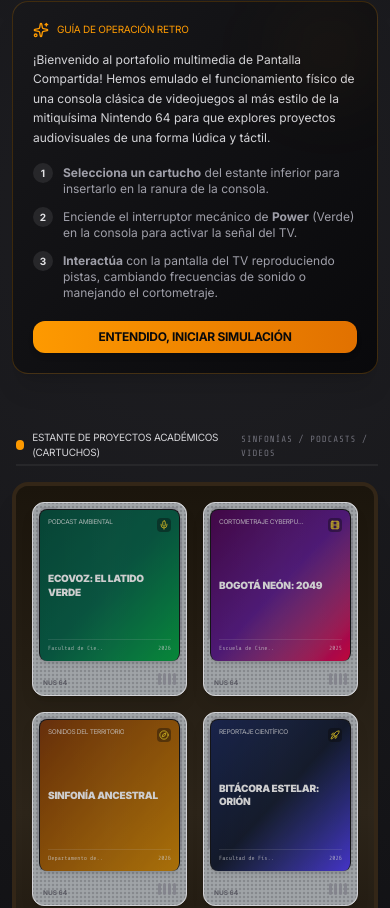
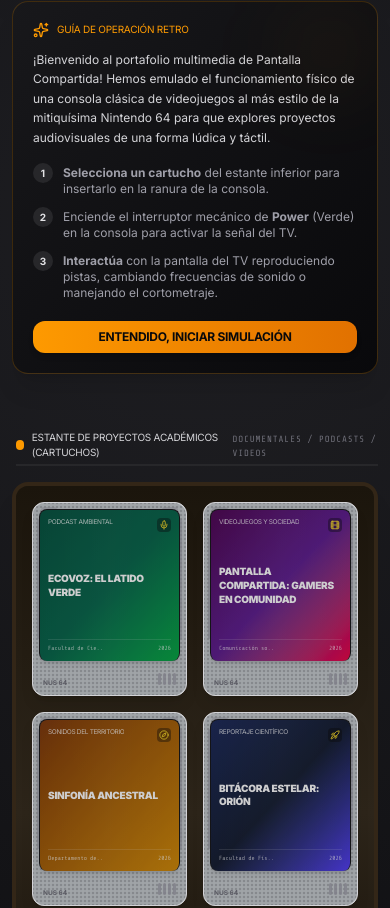
Before and after one commit to JuanVasquezJaramillo/PortafolioPantallaCompartida, a React (Vite) app in the folder PantallaCompartida/: page / in a window 390 px wide. Shown: the part 1092-2000 px from the top of the page. Built offline with nearby package versions, Linux system fonts and the light colour scheme; a web font is replaced by a local one.

Commit message:
Cambios en footer, en pantalla y fichaTecnica

```diff
--- a/PantallaCompartida/src/components/Consola64.tsx
+++ b/PantallaCompartida/src/components/Consola64.tsx
@@ -41,7 +41,7 @@ export default function Console64({
   return (
     <div id="n64-console-root" className="w-full max-w-xl mx-auto my-6 relative filter drop-shadow-2xl">
       {/* Console Top View Shell */}
-      <div className="bg-gradient-to-b from-[#2a2b30] via-[#1f2024] to-[#141517] rounded-3xl p-6 sm:p-8 n64-shadow border border-zinc-700/30 relative plastic-texture overflow-hidden">
+      <div className="bg-gradient-to-b from-[#2a2b30] via-[#1f2024] to-[#141517] rounded-3xl p-6 sm:p-8 n64-shadow border border-zinc-700/30 relative plastic-texture overflow-visible">
 
         {/* Subtle physical air vents on the sides */}
         <div className="absolute top-4 left-6 flex space-x-1 opacity-40">
@@ -67,7 +67,7 @@ export default function Console64({
           </span>
 
           {/* Real simulated cartridge slot */}
-          <div className="w-64 sm:w-80 h-16 bg-gradient-to-b from-zinc-950 to-zinc-900 rounded-2xl border-2 border-zinc-700/50 flex items-center justify-center relative shadow-inner overflow-hidden">
+          <div className="w-64 sm:w-80 h-16 bg-gradient-to-b from-zinc-950 to-zinc-900 rounded-2xl border-2 border-zinc-700/50 flex items-center justify-center relative shadow-inner overflow-visible">
 
             {/* If no cartridge is inserted, show spring dust flaps */}
             {!insertedCartridge ? (
--- a/PantallaCompartida/src/components/EstanteCartuchos.tsx
+++ b/PantallaCompartida/src/components/EstanteCartuchos.tsx
@@ -38,7 +38,7 @@ export default function CartridgesShelf({
           </h3>
         </div>
         <span className="text-[9px] font-mono text-zinc-500 uppercase tracking-widest">
-          Sinfonías / Podcasts / Videos
+          Documentales / Podcasts / Videos
         </span>
       </div>
 
--- a/PantallaCompartida/src/components/landing/Footer.tsx
+++ b/PantallaCompartida/src/components/landing/Footer.tsx
@@ -1,4 +1,4 @@
-import { MessageCircle, Instagram, Facebook } from 'lucide-react';
+import { MessageCircle, Instagram, Facebook, Youtube } from 'lucide-react';
 
 export default function Footer() {
     return (
@@ -11,7 +11,7 @@ export default function Footer() {
                 <div className="flex flex-col items-center md:items-start space-y-1.5">
                     <span className="text-[9px] text-zinc-500 uppercase tracking-widest">¿Preguntas?</span>
                     <a
-                        href="https://wa.me/573000000000?text=Hola!%20Me%20interesa%20conocer%20más%20sobre%20el%20portafolio%20multimedia"
+                        href="https://wa.me/573005660574?text=Hola!%20Me%20interesa%20conocer%20más%20sobre%20PantallaCompartida!%20¿Podrías%20darme%20más%20información?"
                         target="_blank"
                         rel="noopener noreferrer"
                         className="flex items-center space-x-2 bg-emerald-500/10 hover:bg-emerald-500/20 text-emerald-400 border border-emerald-500/20 px-4 py-2 rounded-lg text-[11px] font-bold tracking-tight hover:border-emerald-500/40 transition-all duration-150 active:scale-95 cursor-pointer shadow-sm"
@@ -28,7 +28,7 @@ export default function Footer() {
 
                         {/* TikTok */}
                         <a
-                            href="https://www.tiktok.com"
+                            href="https://www.tiktok.com/@dacashadow"
                             target="_blank"
                             rel="noopener noreferrer"
                             className="px-3 py-2 bg-zinc-950 hover:bg-zinc-900 border border-zinc-800/80 hover:border-zinc-700 rounded-lg text-[10px] font-bold text-zinc-300 flex items-center space-x-1.5 tracking-tight transition-all duration-150 active:scale-95 cursor-pointer"
@@ -42,7 +42,7 @@ export default function Footer() {
 
                         {/* Instagram */}
                         <a
-                            href="https://www.instagram.com"
+                            href="https://www.instagram.com/pc_pantallacompartida/"
                             target="_blank"
                             rel="noopener noreferrer"
                             className="px-3 py-2 bg-zinc-950 hover:bg-zinc-900 border border-zinc-800/80 hover:border-zinc-700 rounded-lg text-[10px] font-bold text-zinc-300 flex items-center space-x-1.5 tracking-tight transition-all duration-150 active:scale-95 cursor-pointer"
@@ -51,16 +51,16 @@ export default function Footer() {
                             <span>INSTAGRAM</span>
                         </a>
 
-                        {/* Facebook */}
+                        {/* YouTube */}
                         <a
-                            href="https://www.facebook.com"
+                            href="https://www.youtube.com/@pantallacompartida-w3l"
                             target="_blank"
                             rel="noopener noreferrer"
                             className="px-3 py-2 bg-zinc-950 hover:bg-zinc-900 border border-zinc-800/80 hover:border-zinc-700 rounded-lg text-[10px] font-bold text-zinc-300 flex items-center space-x-1.5 tracking-tight transition-all duration-150 active:scale-95 cursor-pointer"
                         >
-                            {/**CAMBIAR EL ICONO DE FACEBOOK */}
-                            <Facebook size={12} className="text-blue-600" />
-                            <span>FACEBOOK</span>
+                            {/**CAMBIAR EL ICONO DE YOUTUBE */}
+                            <Youtube size={12} className="text-[#FF0000]" />
+                            <span>YOUTUBE</span>
                         </a>
 
                     </div>
--- a/PantallaCompartida/src/components/landing/fichaTecnica/AcademicSheet.tsx
+++ b/PantallaCompartida/src/components/landing/fichaTecnica/AcademicSheet.tsx
@@ -60,7 +60,7 @@ export default function AcademicSheet({ selectedCartridge, powerOn }: AcademicSh
               <div className="flex justify-between items-center pt-2 pb-2">
                 <span className="text-zinc-500 font-mono text-[10px] uppercase">Formato de Obra</span>
                 <span className="text-[#3dfa3d] text-[11px] font-mono uppercase">
-                  {selectedCartridge.mediaType === 'podcast' ? '📻 Podcast Estéreo' : selectedCartridge.mediaType === 'video' ? '🎬 Cortometraje 3D' : '💻 Docu-web Interactivo'}
+                  {selectedCartridge.mediaType === 'podcast' ? '📻 Podcast Estéreo' : selectedCartridge.mediaType === 'video' ? '🎬 Documental Audiovisual' : '💻 Docu-web Interactivo'}
                 </span>
               </div>
               <div className="flex justify-between items-center pt-2">
--- a/PantallaCompartida/src/components/pantallas/VideoScreen.tsx
+++ b/PantallaCompartida/src/components/pantallas/VideoScreen.tsx
@@ -100,15 +100,6 @@ export default function VideoScreen({ insertedCartridge, volume }: VideoScreenPr
         {showReal ? (
           <div className="absolute inset-x-2 top-2 bottom-2 bg-neutral-950 border border-zinc-900 rounded overflow-hidden z-10">
             {renderRealVideo(insertedCartridge.videoEmbedUrl || '')}
-            {/* Overlay subtitles on top of native stream for retro cinema mode */}
-            <div className="absolute bottom-2 inset-x-2 text-center bg-black/85 px-2 py-1.5 rounded border border-zinc-800/50 z-20 pointer-events-none">
-              <p className="text-[9.5px] font-sans text-yellow-350 font-medium leading-tight text-shadow">
-                {videoSubtitles[videoSubtitleIdx].es}
-              </p>
-              <p className="text-[7.5px] text-zinc-400 font-sans italic tracking-wide mt-0.5 leading-none">
-                {videoSubtitles[videoSubtitleIdx].en}
-              </p>
-            </div>
           </div>
         ) : (
           /* Virtual vector vector-grid */
@@ -173,7 +164,7 @@ export default function VideoScreen({ insertedCartridge, volume }: VideoScreenPr
               style={{ width: `${(videoPlayhead / 180) * 100}%` }}
             />
           </div>
-          <span>03:00</span>
+          <span>37:58</span>
         </div>
 
         {/* Info text box and switch mode button */}
@@ -186,21 +177,6 @@ export default function VideoScreen({ insertedCartridge, volume }: VideoScreenPr
               AUTOR: {insertedCartridge.author.substring(0, 15)}...
             </span>
           </div>
-
-          {/* Switch view mode interactive action button */}
-          {insertedCartridge.videoEmbedUrl && (
-            <button
-              onClick={() => setVideoMode(prev => prev === 'real' ? 'simulated' : 'real')}
-              className={`px-1.5 py-0.5 rounded text-[7px] font-bold border transition duration-150 cursor-pointer ${
-                videoMode === 'real'
-                  ? 'bg-blue-600 text-white border-blue-400 hover:bg-blue-500'
-                  : 'bg-zinc-800 text-zinc-300 border-zinc-700 hover:bg-zinc-700'
-              }`}
-            >
-              {videoMode === 'real' ? '📡 CAMBIAR RETRO' : '📺 REPRODUCIR'}
-            </button>
-          )}
-
           <span className="text-zinc-400 border border-zinc-800 bg-zinc-900 px-1 py-0.5 rounded font-bold uppercase">
             {insertedCartridge.category.split(' ')[0]}
           </span>
--- a/PantallaCompartida/src/data/projects.ts
+++ b/PantallaCompartida/src/data/projects.ts
@@ -21,18 +21,18 @@ export const UNIVERSITY_PROJECTS: Cartridge[] = [
   },
   {
     id: 'neon-bogota',
-    title: 'Bogotá Neón: 2049',
-    subtitle: 'ANIMACIÓN 3D Y CORTOMETRAJE',
-    category: 'Cortometraje Cyberpunk',
-    description: 'Un cortometraje de ciencia ficción animado en 3D que reimagina el centro histórico de Bogotá sumido en la lluvia cibernética, luces de neón holográfico, vallenato futurista y rascacielos flotantes.',
+    title: 'Pantalla Compartida: Gamers en comunidad',
+    subtitle: 'Documental audiovisual',
+    category: 'Videojuegos y Sociedad',
+    description: 'Un documental que explora la cultura gamer en Popayán, desde los cybercafés tradicionales hasta las comunidades de e-sports emergentes. A través de entrevistas y escenas cotidianas, se revela cómo los videojuegos se han convertido en un espacio de socialización y creatividad para jóvenes de diversos barrios.',
     mediaType: 'video',
     coverBg: 'from-fuchsia-950 via-purple-900 to-rose-600',
     accentColor: 'fuchsia',
     iconName: 'video',
-    author: 'Escuela de Cine y Artes Visuales',
-    year: '2025',
-    videoSnippet: 'Explorando la carrera séptima aérea con carros flotantes y vendedores ambulantes de arepas sintéticas.',
-    videoEmbedUrl: 'https://www.youtube-nocookie.com/embed/vWOJuQ5IYiU?autoplay=1&mute=0&playlist=vWOJuQ5IYiU&loop=1&controls=0',
+    author: 'Comunicación social Unicauca 2026',
+    year: '2026',
+    videoSnippet: 'Explorando el centro historico de Popayán, donde los gamers se reúnen en cybercafés para compartir su pasión por los videojuegos.',
+    videoEmbedUrl: 'https://www.youtube-nocookie.com/embed/8aIEzeDec4w?autoplay=1&mute=0&playlist=8aIEzeDec4w&loop=1&controls=2',
   },
   {
     id: 'sinfonia-elementos',
```
Also changed, not shown: PantallaCompartida/package.json (+5 -4 lines), 1 other file (tests, documents, lock files or other folders).
